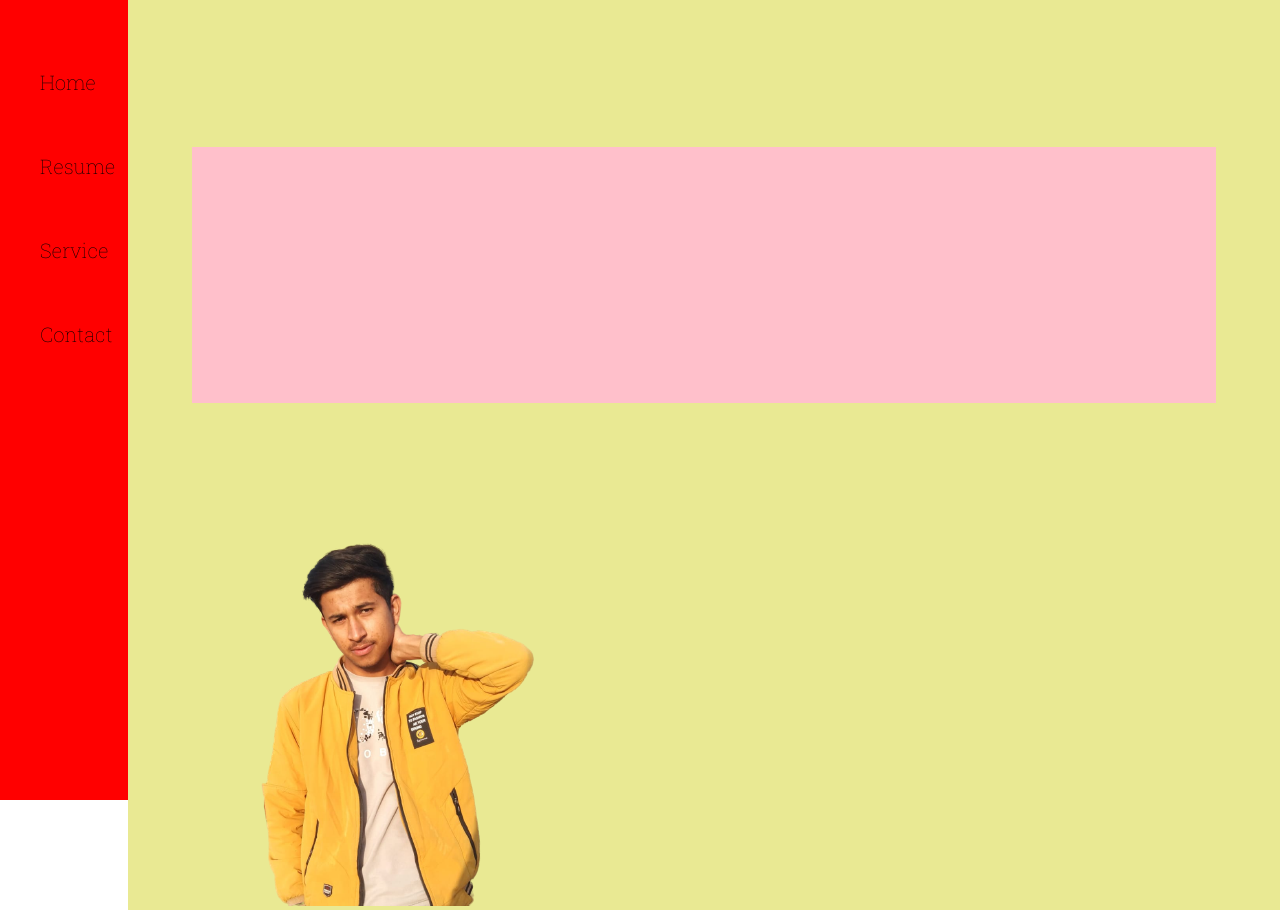
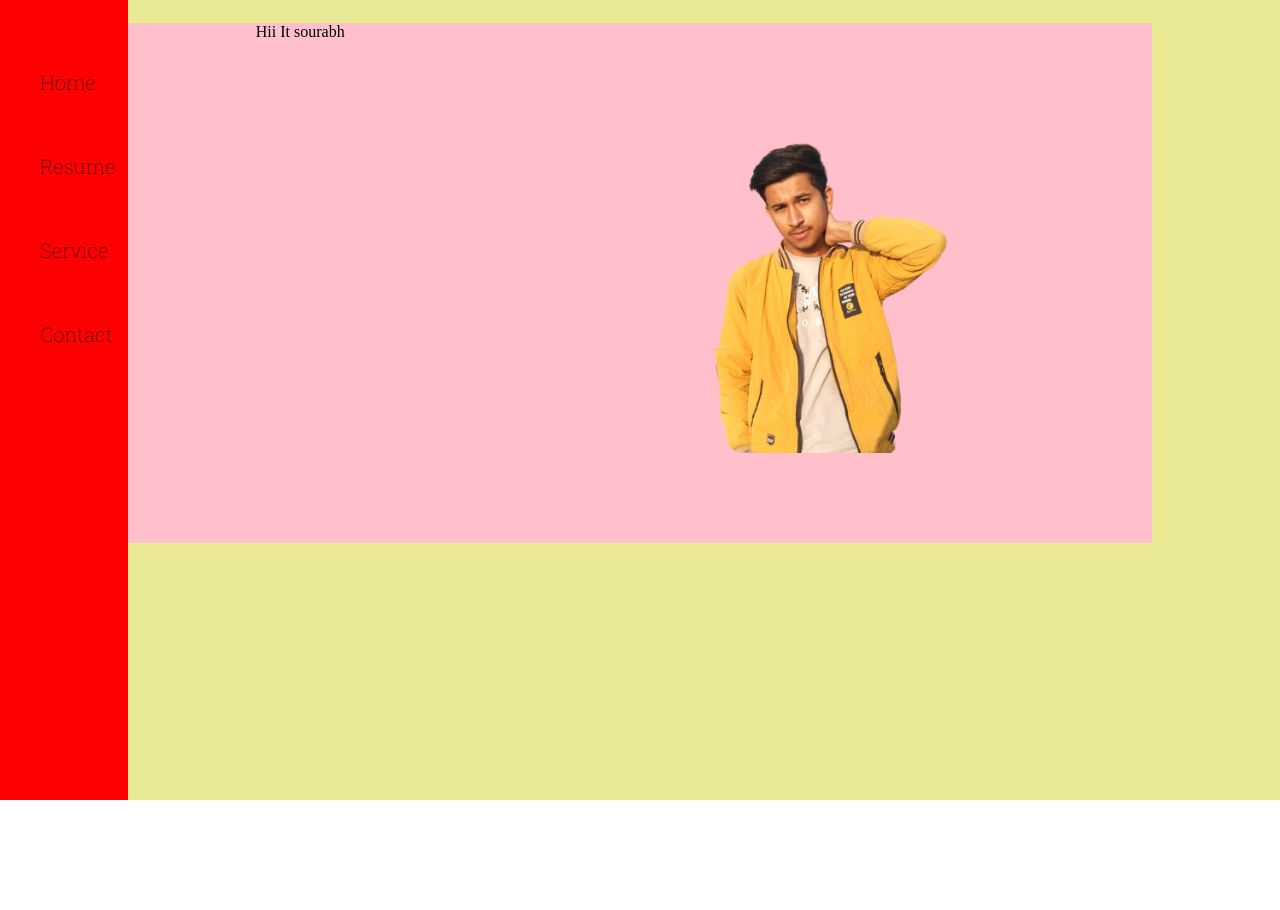
Before and after one commit to sourabh-11/my-protfolio-web-site, a plain HTML site: page index.html in a window 1280 px wide. After the commit the page ends 800 px from the top, so only its background shows below. Drawn offline with Linux system fonts and the light colour scheme.

Commit message:
html main done

```diff
--- a/index.html
+++ b/index.html
@@ -24,19 +24,21 @@
             </nav>
         </div>
         <div class="main">
-           <div class="InFoContainer">
-            <div class="divInfo">
-
+            <div class="InFoContainer">
+                <div class="devInfo">
+                     <div class="Hello">
+                        Hii It sourabh </div>
                 </div>
 
-            </div>
-            <div class="divPic">
-                <img src="./img/dev.png" alt="no reloloted">
-
+                <div class="devPic">
+                    <img src="./img/dev.png" alt="no reloloted">
+                </div>
             </div>
 
-           </div>
         </div>
+
+    </div>
+    </div>
     </div>
 
 
--- a/style.css
+++ b/style.css
@@ -32,10 +32,16 @@
 }
 .InFoContainer{
     background-color: pink;
-    height: 20vw;
+    height: 65vh;
     width: 80vw;
-    margin: auto;
-    margin-top: 147px;
+    /* margin: auto; */
+    /* margin-top: 140px; */
+    margin: 23px 0px;
     display: flex;
+    justify-content: space-around;
 
 }
+.devPic img{
+    width: 424px;
+
+}
```
